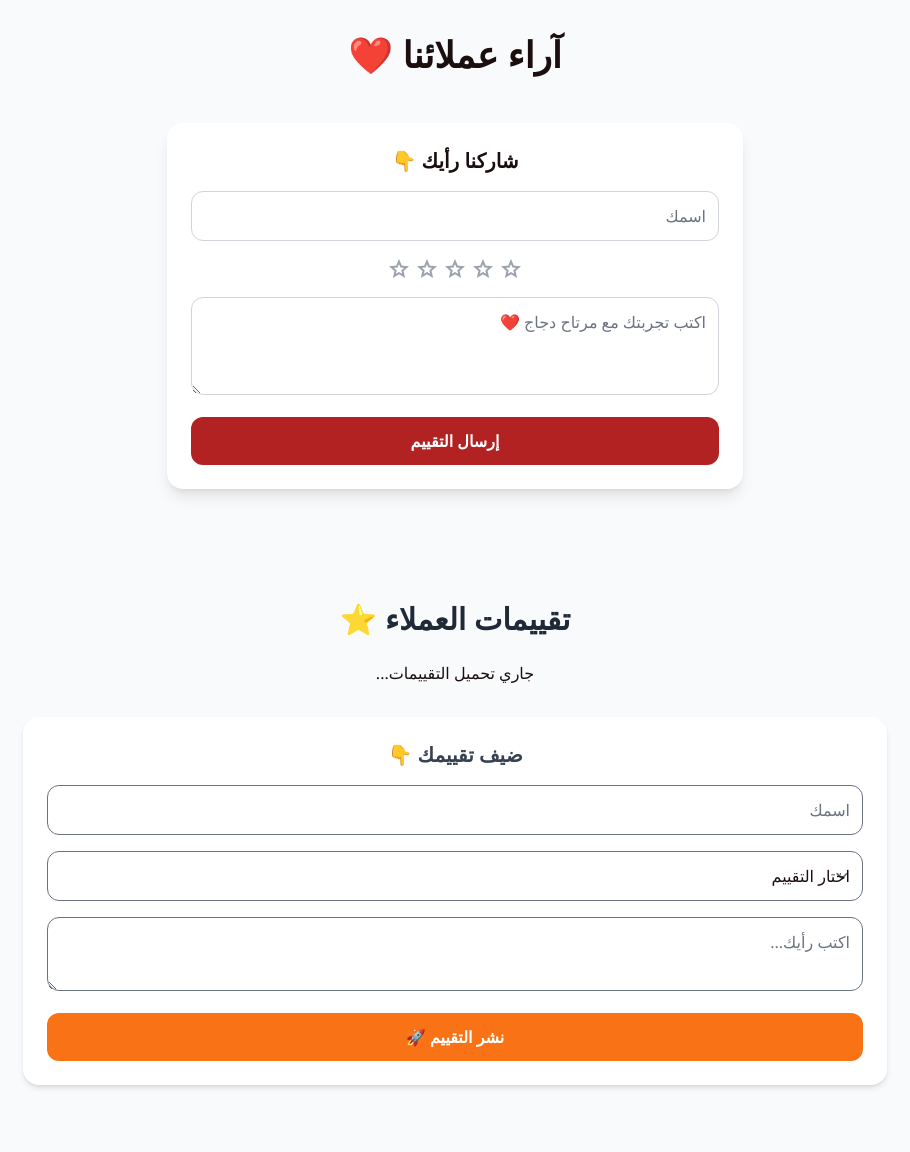
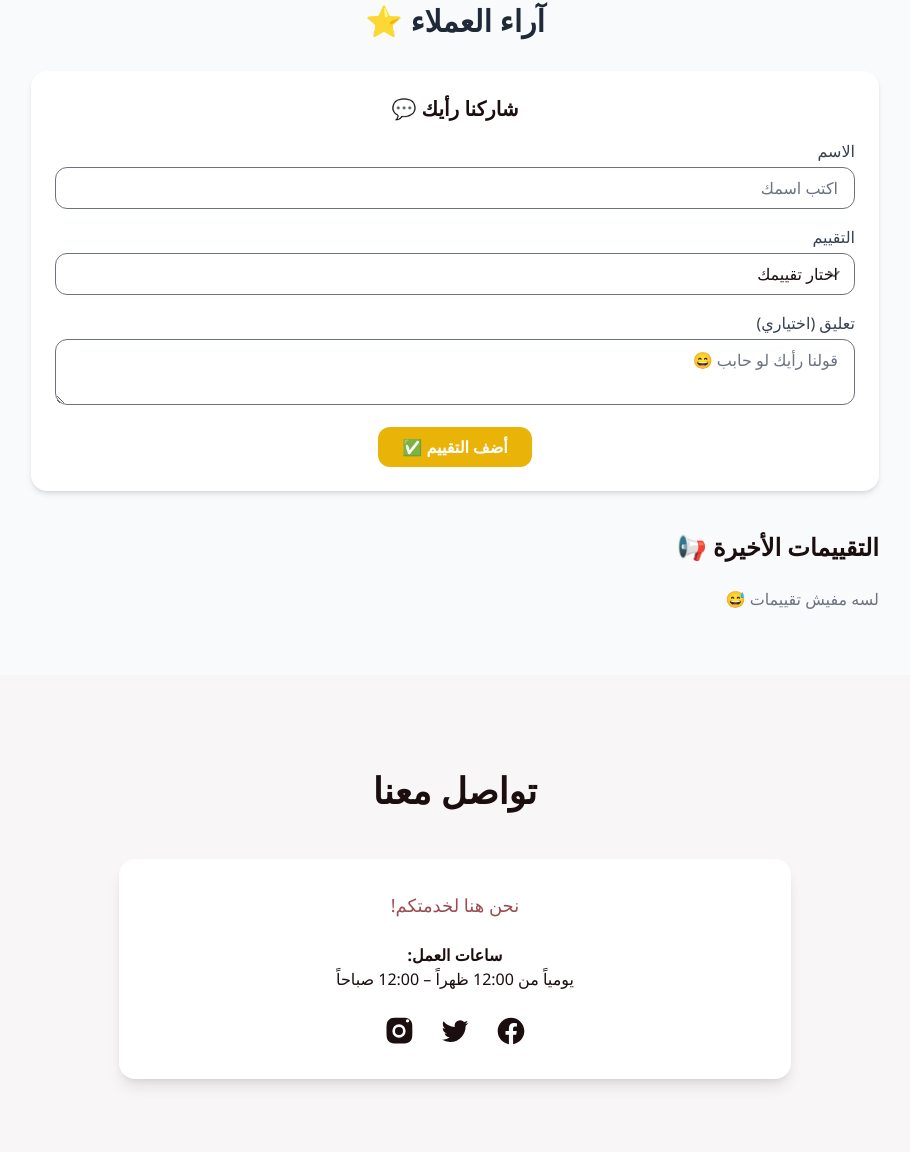
Before and after one commit to OmarHany-sudo/mertah-dajaj, a plain HTML site: page index.html in a window 1280 px wide. Shown: the part 1285-2437 px from the top of the page, without its empty margins (185-1095 px from the left). Drawn offline with nearby package versions, Linux system fonts and the light colour scheme; no server answers.

Commit message:
Refactor reviews section and update form design

```diff
--- a/index.html
+++ b/index.html
@@ -190,173 +190,109 @@
   </section>
 
 <!-- Reviews Section -->
-<section id="reviews" class="py-16 sm:py-24 bg-gray-50 dark:bg-background-dark/30">
-  <div class="container mx-auto px-4 sm:px-6 lg:px-8">
-    <h2 class="text-center text-3xl sm:text-4xl font-bold font-display mb-12 text-text-light dark:text-text-dark">
-      آراء عملائنا ❤️
-    </h2>
+<section id="reviews" class="py-16 bg-gray-50">
+  <div class="max-w-4xl mx-auto px-6 text-center">
+    <h2 class="text-3xl font-bold mb-8 text-gray-800">آراء العملاء ⭐</h2>
 
     <!-- Add Review Form -->
-    <div class="max-w-xl mx-auto mb-12 bg-white dark:bg-gray-800 p-6 rounded-xl shadow-lg">
-      <h3 class="text-xl font-bold mb-4 text-center text-text-light dark:text-text-dark">شاركنا رأيك 👇</h3>
-
+    <div class="bg-white shadow-md rounded-2xl p-6 mb-10">
+      <h3 class="text-xl font-semibold mb-4">شاركنا رأيك 💬</h3>
       <form id="reviewForm" class="space-y-4">
-        <input
-          type="text"
-          id="name"
-          placeholder="اسمك"
-          required
-          class="w-full p-3 border border-gray-300 rounded-lg focus:ring-2 focus:ring-primary focus:outline-none dark:bg-gray-700 dark:text-white"
-        />
-
-        <div class="flex justify-center gap-1 text-3xl text-gray-400 cursor-pointer" id="stars">
-          <span data-star="1" class="material-symbols-outlined">star</span>
-          <span data-star="2" class="material-symbols-outlined">star</span>
-          <span data-star="3" class="material-symbols-outlined">star</span>
-          <span data-star="4" class="material-symbols-outlined">star</span>
-          <span data-star="5" class="material-symbols-outlined">star</span>
+        <div>
+          <label for="name" class="block text-right text-gray-700 mb-1">الاسم</label>
+          <input id="name" type="text" required placeholder="اكتب اسمك"
+            class="w-full px-4 py-2 border rounded-lg text-right focus:outline-none focus:ring-2 focus:ring-yellow-400">
         </div>
 
-        <textarea
-          id="message"
-          rows="3"
-          placeholder="اكتب تجربتك مع مرتاح دجاج ❤️"
-          required
-          class="w-full p-3 border border-gray-300 rounded-lg focus:ring-2 focus:ring-primary focus:outline-none dark:bg-gray-700 dark:text-white"
-        ></textarea>
-
-        <button
-          type="submit"
-          class="w-full py-3 bg-primary text-white font-bold rounded-lg hover:bg-secondary transition-all"
-        >
-          إرسال التقييم
-        </button>
-      </form>
-    </div>
-
- <!-- Reviews Section -->
-<section id="reviews" class="py-16 bg-gray-50">
-  <div class="max-w-4xl mx-auto px-4 text-center">
-    <h2 class="text-3xl font-bold mb-6 text-gray-800">تقييمات العملاء ⭐</h2>
-
-    <!-- Reviews List -->
-    <div id="reviews-list" class="space-y-4 mb-8"></div>
-
-    <!-- Add Review Form -->
-    <div class="bg-white p-6 rounded-2xl shadow-md">
-      <h3 class="text-xl font-semibold mb-4 text-gray-700">ضيف تقييمك 👇</h3>
-      <form id="review-form" class="space-y-4">
-        <input
-          type="text"
-          id="name"
-          placeholder="اسمك"
-          class="w-full p-3 border rounded-lg focus:ring focus:ring-orange-300 outline-none"
-          required
-        />
-        <select
-          id="rating"
-          class="w-full p-3 border rounded-lg focus:ring focus:ring-orange-300 outline-none"
-          required
-        >
-          <option value="">اختار التقييم</option>
+        <div>
+          <label for="rating" class="block text-right text-gray-700 mb-1">التقييم</label>
+          <select id="rating" required
+            class="w-full px-4 py-2 border rounded-lg text-right focus:outline-none focus:ring-2 focus:ring-yellow-400">
+            <option value="">اختار تقييمك</option>
             <option value="5">⭐⭐⭐⭐⭐</option>
             <option value="4">⭐⭐⭐⭐</option>
             <option value="3">⭐⭐⭐</option>
             <option value="2">⭐⭐</option>
             <option value="1">⭐</option>
           </select>
-        <textarea
-          id="comment"
-          placeholder="اكتب رأيك..."
-          class="w-full p-3 border rounded-lg focus:ring focus:ring-orange-300 outline-none"
-          required
-        ></textarea>
-        <button
-          type="submit"
-          class="w-full bg-orange-500 hover:bg-orange-600 text-white font-bold py-3 rounded-lg transition-all"
-        >
-          نشر التقييم 🚀
+        </div>
+
+        <div>
+          <label for="comment" class="block text-right text-gray-700 mb-1">تعليق (اختياري)</label>
+          <textarea id="comment" placeholder="قولنا رأيك لو حابب 😄"
+            class="w-full px-4 py-2 border rounded-lg text-right focus:outline-none focus:ring-2 focus:ring-yellow-400"></textarea>
+        </div>
+
+        <button type="submit"
+          class="bg-yellow-500 hover:bg-yellow-600 text-white font-semibold px-6 py-2 rounded-lg transition duration-300">
+          أضف التقييم ✅
         </button>
       </form>
+    </div>
+
+    <!-- Display Reviews -->
+    <div id="reviewsList" class="space-y-6 text-right">
+      <h3 class="text-2xl font-semibold mb-4">التقييمات الأخيرة 📢</h3>
+      <!-- Reviews will appear here -->
     </div>
   </div>
 </section>
 
-<!-- Firebase Reviews Script -->
-<script type="module">
-  import { db } from "./firebase.js";
-  import {
-    collection,
-    addDoc,
-    getDocs,
-    query,
-    orderBy,
-    serverTimestamp
-  } from "https://www.gstatic.com/firebasejs/12.5.0/firebase-firestore.js";
+<script>
+  document.addEventListener("DOMContentLoaded", () => {
+    const reviewForm = document.getElementById("reviewForm");
+    const reviewsList = document.getElementById("reviewsList");
 
-  const reviewForm = document.getElementById("review-form");
-  const reviewsList = document.getElementById("reviews-list");
+    // تحميل التقييمات من localStorage
+    const reviews = JSON.parse(localStorage.getItem("reviews")) || [];
 
-  // ✅ تحميل التقييمات
-  async function loadReviews() {
-    reviewsList.innerHTML = "<p>جاري تحميل التقييمات...</p>";
-
-    const q = query(collection(db, "reviews"), orderBy("timestamp", "desc"));
-    const querySnapshot = await getDocs(q);
-
-    if (querySnapshot.empty) {
-      reviewsList.innerHTML = "<p>لسه مفيش تقييمات 😅</p>";
+    // عرض التقييمات
+    function displayReviews() {
+      reviewsList.innerHTML = "<h3 class='text-2xl font-semibold mb-4'>التقييمات الأخيرة 📢</h3>";
+      if (reviews.length === 0) {
+        reviewsList.innerHTML += "<p class='text-gray-500'>لسه مفيش تقييمات 😅</p>";
         return;
       }
 
-    reviewsList.innerHTML = "";
-    querySnapshot.forEach((doc) => {
-      const data = doc.data();
-      const stars = "⭐".repeat(data.rating);
-      const reviewHTML = `
-        <div class="bg-white shadow-md rounded-xl p-5 text-right">
-          <h4 class="font-semibold text-lg text-orange-600">${data.name}</h4>
-          <p class="text-yellow-500 mb-2">${stars}</p>
-          <p class="text-gray-700">${data.comment}</p>
+      reviews.forEach(r => {
+        reviewsList.innerHTML += `
+          <div class="bg-white p-5 rounded-xl shadow-md">
+            <div class="flex justify-between items-center mb-2">
+              <span class="font-bold text-yellow-600">${r.name}</span>
+              <span>${"⭐".repeat(r.rating)}</span>
+            </div>
+            ${r.comment ? `<p class="text-gray-700">${r.comment}</p>` : ""}
           </div>
         `;
-      reviewsList.innerHTML += reviewHTML;
       });
     }
 
-  // ✅ إضافة تقييم جديد
-  reviewForm.addEventListener("submit", async (e) => {
+    // أول ما الصفحة تفتح
+    displayReviews();
+
+    // لما المستخدم يضيف تقييم
+    reviewForm.addEventListener("submit", e => {
       e.preventDefault();
 
       const name = document.getElementById("name").value.trim();
-    const rating = parseInt(document.getElementById("rating").value);
+      const rating = document.getElementById("rating").value;
       const comment = document.getElementById("comment").value.trim();
 
-    if (!name || !rating || !comment) {
-      alert("اكمل كل البيانات يا نجم 😅");
+      if (!name || !rating) {
+        alert("من فضلك اكتب الاسم واختار تقييم ⭐");
         return;
       }
 
-    try {
-      await addDoc(collection(db, "reviews"), {
-        name,
-        rating,
-        comment,
-        timestamp: serverTimestamp()
-      });
+      const newReview = { name, rating: parseInt(rating), comment };
+      reviews.push(newReview);
+      localStorage.setItem("reviews", JSON.stringify(reviews));
 
       reviewForm.reset();
-      alert("تم نشر تقييمك بنجاح ❤️");
-      loadReviews(); // تحديث التقييمات مباشرة بعد الإضافة
-    } catch (error) {
-      console.error("Error adding review:", error);
-      alert("في مشكلة حصلت أثناء الإرسال 😢");
-    }
+      displayReviews();
     });
+  });
+</script>
 
-  // تحميل التقييمات أول ما الصفحة تفتح
-  loadReviews();
-</script>
 
 
 
```
Lines whose indentation alone changed are shown as unchanged.
